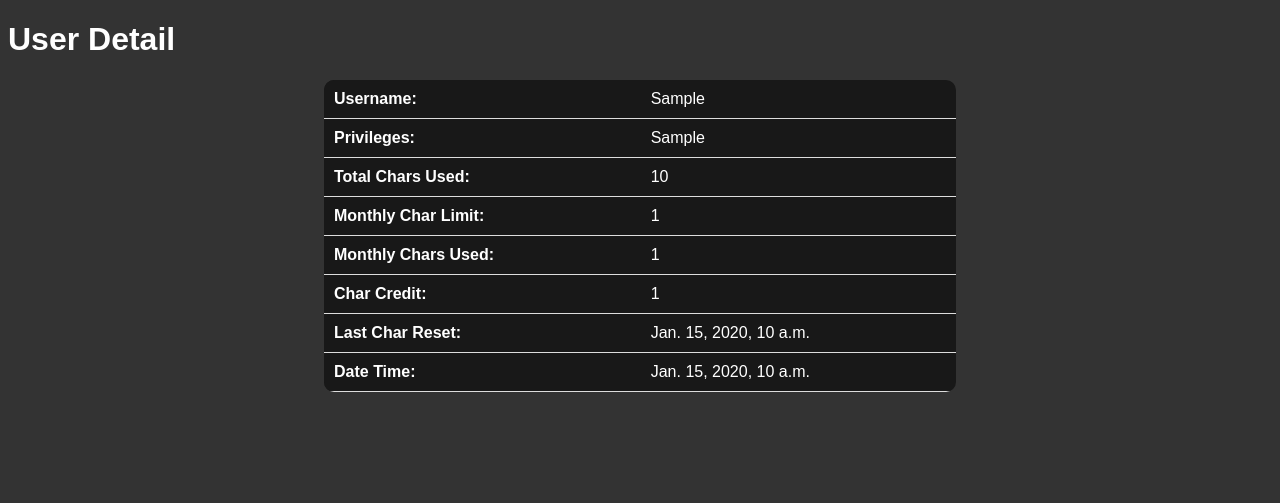
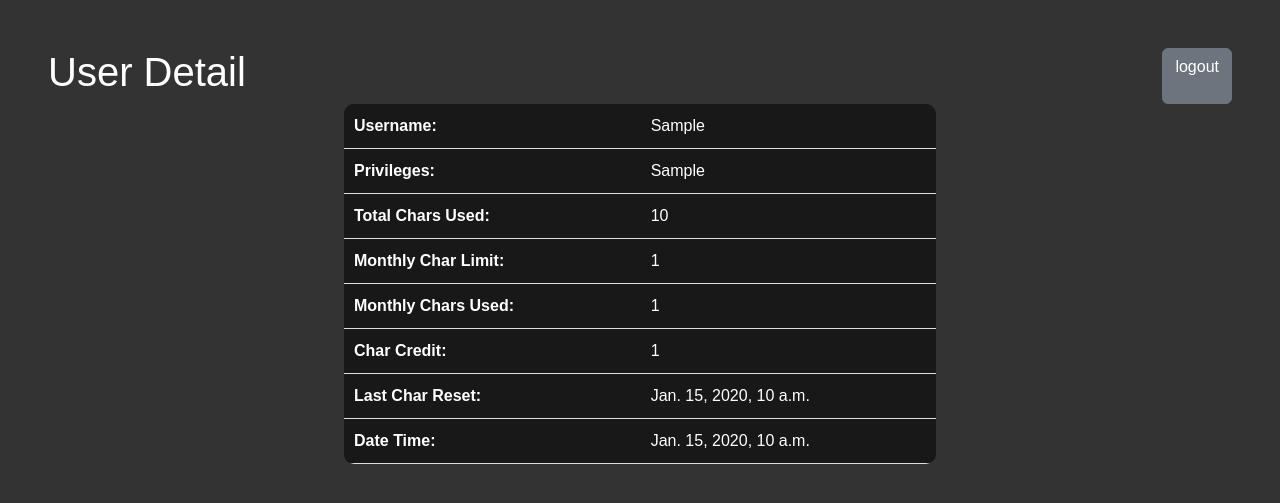
Before and after one commit to Ferdinand737/parrot-site, a Django app: page /user_page/1/ in a window 1280 px wide. Shown: the top 503 px of the page. Run offline with Django 4.2, Linux system fonts and the light colour scheme; a user stored in the database is signed in; tables that the repository leaves empty hold one stand-in row (values such as "Sample post").

Commit message:
Added logout functionality. Linked bootstrap to the user page

```diff
--- a/parrotsite/discordlogin/templates/discordlogin/user.html
+++ b/parrotsite/discordlogin/templates/discordlogin/user.html
@@ -3,6 +3,12 @@
 <html>
 <head>
     <title>User Detail</title>
+    <link rel="icon" href="{% static 'images/favicon.ico' %}">
+    <link rel="stylesheet" href="https://cdn.jsdelivr.net/npm/bootstrap@5.3.0/dist/css/bootstrap.min.css">
+    <!-- jQuery library -->
+    <script src="https://ajax.googleapis.com/ajax/libs/jquery/3.6.4/jquery.min.js"></script>
+    <!-- Latest compiled JavaScript -->
+    <script src="https://cdn.jsdelivr.net/npm/bootstrap@5.3.0/dist/js/bootstrap.bundle.min.js"></script>
     <style>
         body {
             background-color: #333;
@@ -32,10 +38,12 @@
             background-color: #181818;
         }
     </style>
-    <link rel="icon" href="{% static 'images/favicon.ico' %}">
 </head>
-<body>
-    <h1>User Detail</h1>
+<body class="m-5">
+    <div class="d-flex justify-content-between">
+        <h1>User Detail</h1>
+        <a class="btn btn-secondary" href="/logout">logout</a>
+    </div>
     <table>
         <tr>
             <th>Username:</th>
--- a/parrotsite/discordlogin/urls.py
+++ b/parrotsite/discordlogin/urls.py
@@ -6,5 +6,6 @@ urlpatterns = [
     path("", views.index, name="index"),
     path("discord_login", views.discord_login, name="discord_login"),
     path("login/redirect", views.login_redirect, name="login_redirect"),
-    path("user_page/<int:user_id>/",views.user_page,name="user_page")
+    path("user_page/<int:user_id>/",views.user_page,name="user_page"),
+    path("logout", views.logout_view, name="logout")
 ]
--- a/parrotsite/discordlogin/views.py
+++ b/parrotsite/discordlogin/views.py
@@ -1,10 +1,12 @@
 from django.shortcuts import render, redirect
-from django.contrib.auth import authenticate, login
+from django.contrib.auth import authenticate, login, logout
+from django.contrib.auth.decorators import login_required
 from django.http import HttpResponse, JsonResponse, HttpResponseForbidden
 from .models import *
 import requests
 import os
 
+@login_required(login_url="/?error=unauthorized") #will redirect to this url if user not logged in
 def user_page(request, user_id):
   siteuser = SiteUser.objects.get(id=user_id)
   try:
@@ -39,6 +41,12 @@ def login_redirect(request):
     login(request, discord_user)
     return redirect('user_page',user_id=discord_user.id)
 
+def logout_view(request):
+    user = request.user
+    logout(request)
+    print("User has been logged out")
+    return redirect("/?status=logged_out")
+
 
 
 def exchange_code(code: str):
```
Also changed, not shown: parrotsite/requirements.txt (added, +11 -0 lines), README.md.
